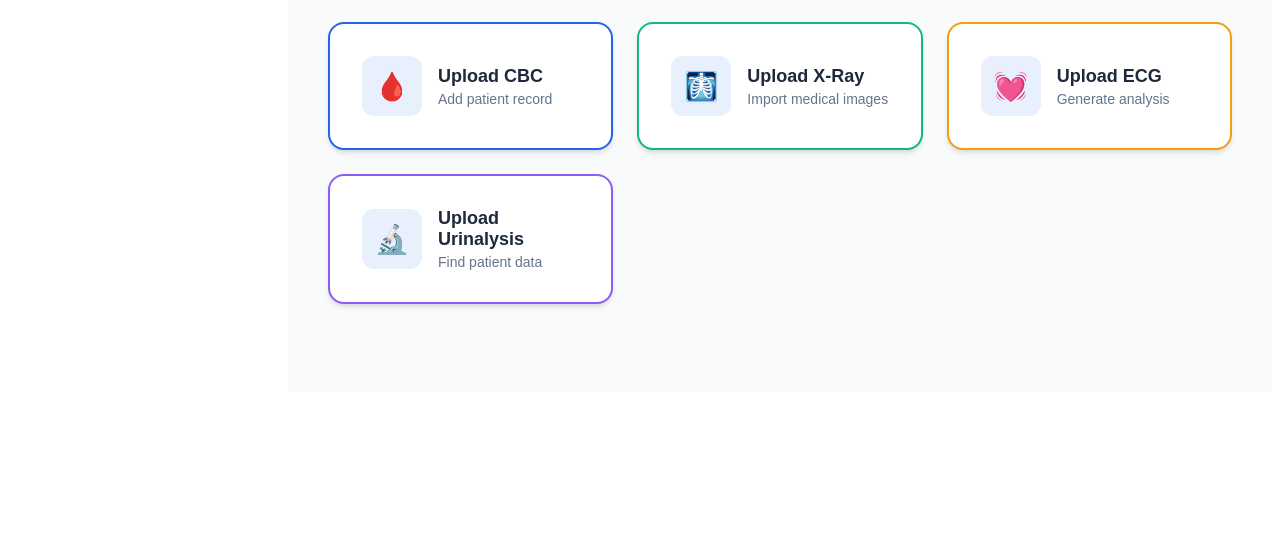
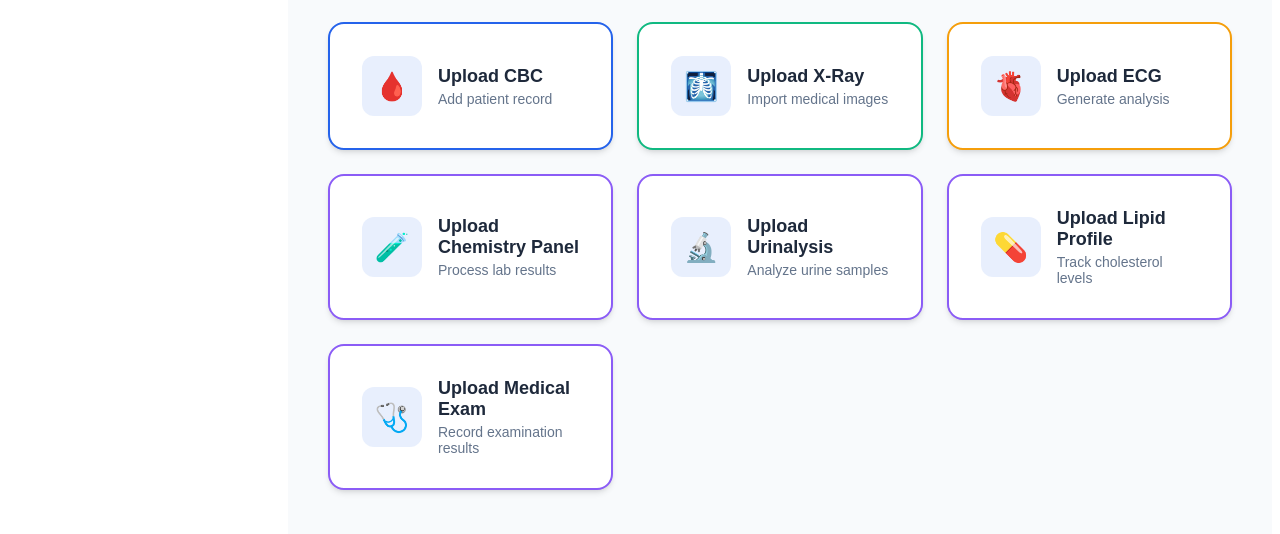
Before and after one commit to blortega/APECENTRAL, a React (Vite) app: page /dashboard in a window 1280 px wide. Shown: the part 963-1497 px from the top of the page. Before the commit the page ends 1363 px from the top, so only its background shows below. Built offline with nearby package versions, Linux system fonts and the light colour scheme; no server answers; the database is empty; sample sign-in values are in the browser's storage.

Commit message:
Changed icons and descriptions for Quick Actions

```diff
--- a/src/pages/Dashboard.tsx
+++ b/src/pages/Dashboard.tsx
@@ -655,6 +655,7 @@ const Dashboard: React.FC = () => {
                   </span>
                 </div>
               </button>
+
               <button
                 className={`${styles.quickAction} ${styles.secondary}`}
                 onClick={() => navigate("/xrayadmin")}
@@ -669,12 +670,13 @@ const Dashboard: React.FC = () => {
                   </span>
                 </div>
               </button>
+
               <button
                 className={`${styles.quickAction} ${styles.accent}`}
                 onClick={() => navigate("/ecgadmin")}
               >
                 <div className={styles.actionIconWrapper}>
-                  <span className={styles.actionIcon}>💓</span>
+                  <span className={styles.actionIcon}>🫀</span>
                 </div>
                 <div className={styles.actionContent}>
                   <span className={styles.actionText}>Upload ECG</span>
@@ -683,6 +685,24 @@ const Dashboard: React.FC = () => {
                   </span>
                 </div>
               </button>
+
+              <button
+                className={`${styles.quickAction} ${styles.info}`}
+                onClick={() => navigate("/chemadmin")}
+              >
+                <div className={styles.actionIconWrapper}>
+                  <span className={styles.actionIcon}>🧪</span>
+                </div>
+                <div className={styles.actionContent}>
+                  <span className={styles.actionText}>
+                    Upload Chemistry Panel
+                  </span>
+                  <span className={styles.actionSubtext}>
+                    Process lab results
+                  </span>
+                </div>
+              </button>
+
               <button
                 className={`${styles.quickAction} ${styles.info}`}
                 onClick={() => navigate("/urinalysisadmin")}
@@ -693,7 +713,39 @@ const Dashboard: React.FC = () => {
                 <div className={styles.actionContent}>
                   <span className={styles.actionText}>Upload Urinalysis</span>
                   <span className={styles.actionSubtext}>
-                    Find patient data
+                    Analyze urine samples
+                  </span>
+                </div>
+              </button>
+
+              <button
+                className={`${styles.quickAction} ${styles.info}`}
+                onClick={() => navigate("/lipidadmin")}
+              >
+                <div className={styles.actionIconWrapper}>
+                  <span className={styles.actionIcon}>💊</span>
+                </div>
+                <div className={styles.actionContent}>
+                  <span className={styles.actionText}>
+                    Upload Lipid Profile
+                  </span>
+                  <span className={styles.actionSubtext}>
+                    Track cholesterol levels
+                  </span>
+                </div>
+              </button>
+
+              <button
+                className={`${styles.quickAction} ${styles.info}`}
+                onClick={() => navigate("/medexamadmin")}
+              >
+                <div className={styles.actionIconWrapper}>
+                  <span className={styles.actionIcon}>🩺</span>
+                </div>
+                <div className={styles.actionContent}>
+                  <span className={styles.actionText}>Upload Medical Exam</span>
+                  <span className={styles.actionSubtext}>
+                    Record examination results
                   </span>
                 </div>
               </button>
```
